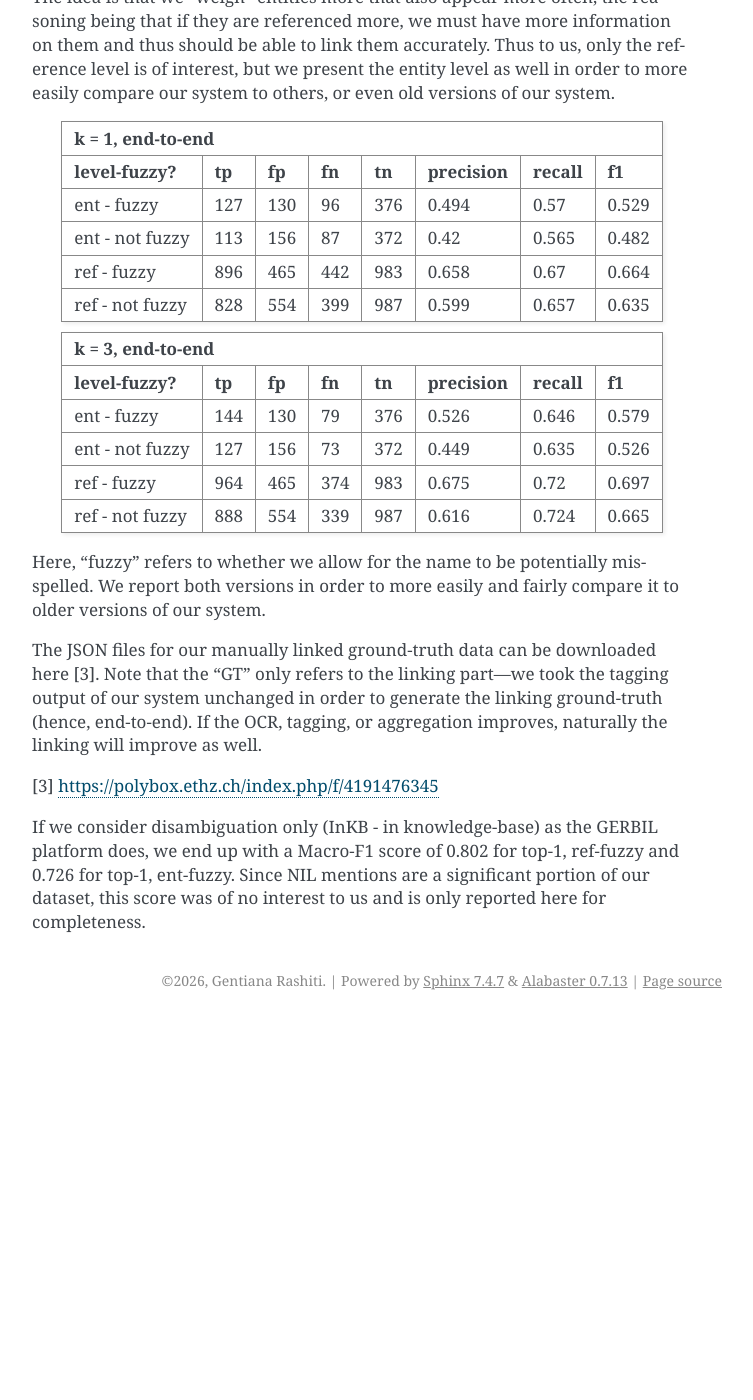
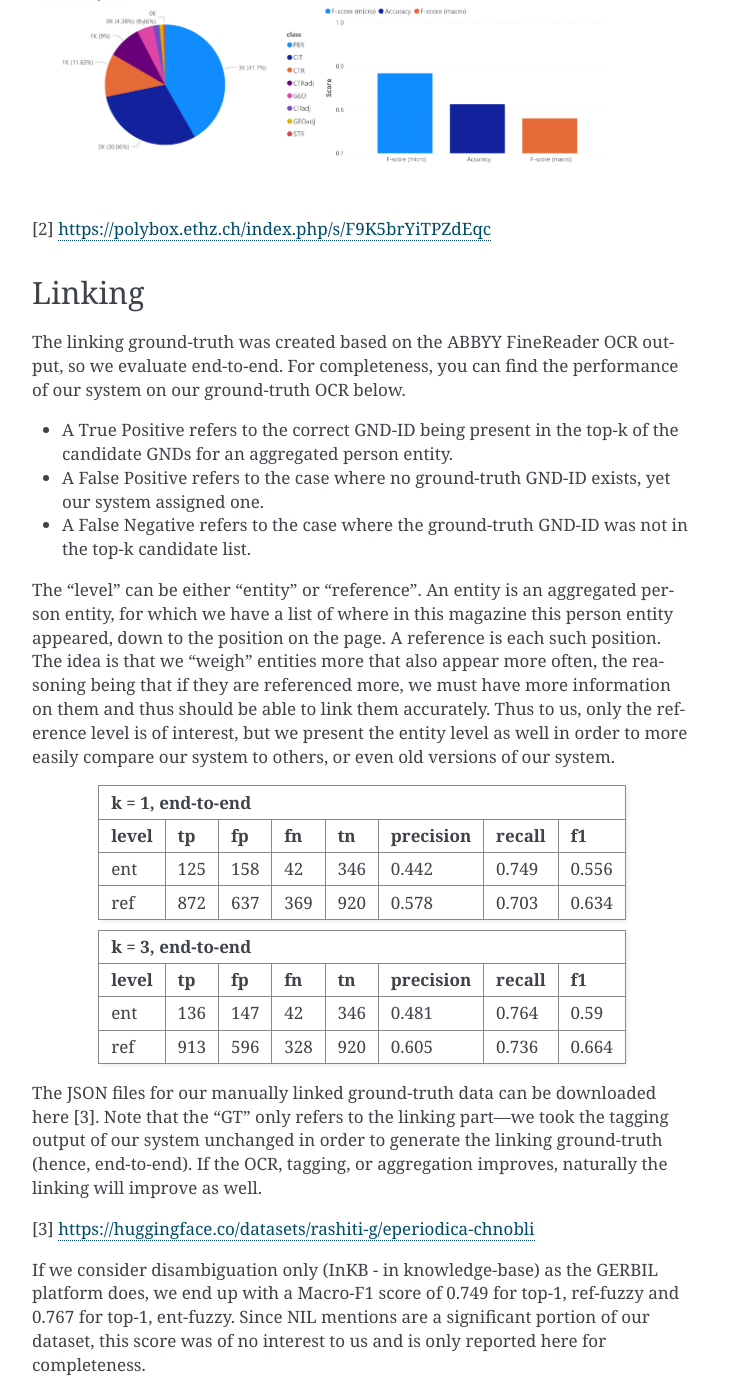
Before and after one commit to eth-library/CHNOBLi, a Sphinx documentation site: the page built from docs/source/ground_truth.rst, in a window 1280 px wide and 1400 px high, scrolled down 1812 px. Shown: the whole window, without its empty margins (388-1141 px from the left). Built offline with Sphinx 7.4.7, drawn with Linux system fonts in a browser that asks for light colours; before the commit the page ends 2832 px from its top, so only the background shows below that; some of the changed text lies outside the part shown.

Commit message:
remove zlp from eval, update links

```diff
--- a/docs/source/ground_truth.rst
+++ b/docs/source/ground_truth.rst
@@ -12,44 +12,33 @@
 
 The calculated character error rate (CER) results from comparing this ground-truth to the currently online ABBYY FineReader output on E-Periodica.
 
-+---------------------+---------+-------+
-| magazine-year-issue | pages   | CER   |
-+=====================+=========+=======+
-| cmt-1998_076        | 50-69   | 7.71% |
-+---------------------+---------+-------+
-| edu-1897_033        | 175-194 | 2.51% |
-+---------------------+---------+-------+
-| fsi-1930_000        | 105-124 | 5.40% |
-+---------------------+---------+-------+
-| gfr-1901_056        | 305-324 | 1.52% |
-+---------------------+---------+-------+
-| hvg-1960_059        | 78-97   | 1.08% |
-+---------------------+---------+-------+
-| obl-2004_000        | 1-20    | 2.41% |
-+---------------------+---------+-------+
-| rep-1896_008        | 409-428 | 7.48% |
-+---------------------+---------+-------+
-| tjb-1955_030        | 45-64   | 1.99% |
-+---------------------+---------+-------+
-| woh-1982_057        | 1-20    | 2.23% |
-+---------------------+---------+-------+
-| zlp-1948_026        | 75-94   | 0.88% |
-+---------------------+---------+-------+
-| zut-2019_139        | 206-225 | 0.90% |
-+---------------------+---------+-------+
+===================  =======  =====
+Magazine-Year-Issue  Pages    CER
+===================  =======  =====
+cmt-1998_076         50-69    7.71%
+edu-1897_033         175-194  2.51%
+fsi-1930_000         105-124  5.40%
+gfr-1901_056         305-324  1.52%
+hvg-1960_059         78-97    1.08%
+obl-2004_000         1-20     2.41%
+rep-1896_008         409-428  7.48%
+tjb-1955_030         45-64    1.99%
+woh-1982_057         1-20     2.23%
+zut-2019_139         206-225  0.90%
+===================  =======  =====
 
 Regarding the unusually high CER for cmt and rep: Both are French magazines, and ABBYY FineReader incorrectly removes all é, à, è, and ç characters. Moreover, it did not correctly set the apostrophes for words such as "c'est", instead opting for "c est". On the other hand, fsi simply has many ads where the reading order and characters are more difficult to determine.
 
-[1] https://polybox.ethz.ch/index.php/f/4191486309
+[1] https://polybox.ethz.ch/index.php/s/kQdNd4ao38gYBAK
 
 Tagging
 -------
 Tagging with FlairNLP was evaluated using a different set of pages than linking and OCR. We tagged using DET and BIO tagging, which are later combined for aggregation and linking. The ground-truth for these pages is available here [2]. The figures below show the occurrences of the different classes as well as their performance.
 
-.. figure:: chnobli_evaluation_tagging-DET.png
-.. figure:: chnobli_evaluation_tagging-BIO.png
+.. figure:: _static/chnobli_evaluation_tagging-DET.png
+.. figure:: _static/chnobli_evaluation_tagging-BIO.png
 
-[2] https://polybox.ethz.ch/index.php/f/4199333713
+[2] https://polybox.ethz.ch/index.php/s/F9K5brYiTPZdEqc
 
 Linking
 -------
@@ -61,38 +50,28 @@
 
 The "level" can be either "entity" or "reference". An entity is an aggregated person entity, for which we have a list of where in this magazine this person entity appeared, down to the position on the page. A reference is each such position. The idea is that we "weigh" entities more that also appear more often, the reasoning being that if they are referenced more, we must have more information on them and thus should be able to link them accurately. Thus to us, only the reference level is of interest, but we present the entity level as well in order to more easily compare our system to others, or even old versions of our system.
 
-+-----------------------------------------------------------+
-| k = 1, end-to-end                                         |
-+-----------------+-----+---+---+---+---------+-------+-----+
-|level-fuzzy?     | tp  |fp |fn |tn |precision|recall |f1   |
-+=================+=====+===+===+===+=========+=======+=====+
-|ent - fuzzy      |127  |130|96 |376|0.494    |0.57   |0.529|
-+-----------------+-----+---+---+---+---------+-------+-----+
-|ent - not fuzzy  |113  |156|87 |372|0.42     |0.565  |0.482|
-+-----------------+-----+---+---+---+---------+-------+-----+
-|ref - fuzzy      |896  |465|442|983|0.658    |0.67   |0.664|
-+-----------------+-----+---+---+---+---------+-------+-----+
-|ref - not fuzzy  |828  |554|399|987|0.599    |0.657  |0.635|
-+-----------------+-----+---+---+---+---------+-------+-----+
++-----------------------------------------------+
+| k = 1, end-to-end                             |
++-----+-----+---+---+---+---------+-------+-----+
+|level| tp  |fp |fn |tn |precision|recall |f1   |
++=====+=====+===+===+===+=========+=======+=====+
+|ent  |125  |158|42 |346|0.442    |0.749  |0.556|
++-----+-----+---+---+---+---------+-------+-----+
+|ref  |872  |637|369|920|0.578    |0.703  |0.634|
++-----+-----+---+---+---+---------+-------+-----+
 
-+-----------------------------------------------------------+
-| k = 3, end-to-end                                         |
-+-----------------+-----+---+---+---+---------+-------+-----+
-|level-fuzzy?     | tp  |fp |fn |tn |precision|recall |f1   |
-+=================+=====+===+===+===+=========+=======+=====+
-|ent - fuzzy      |144  |130|79 |376|0.526    |0.646  |0.579|
-+-----------------+-----+---+---+---+---------+-------+-----+
-|ent - not fuzzy  |127  |156|73 |372|0.449    |0.635  |0.526|
-+-----------------+-----+---+---+---+---------+-------+-----+
-|ref - fuzzy      |964  |465|374|983|0.675    |0.72   |0.697|
-+-----------------+-----+---+---+---+---------+-------+-----+
-|ref - not fuzzy  |888  |554|339|987|0.616    |0.724  |0.665|
-+-----------------+-----+---+---+---+---------+-------+-----+
-
-Here, "fuzzy" refers to whether we allow for the name to be potentially misspelled. We report both versions in order to more easily and fairly compare it to older versions of our system.
++-----------------------------------------------+
+| k = 3, end-to-end                             |
++-----+-----+---+---+---+---------+-------+-----+
+|level| tp  |fp |fn |tn |precision|recall |f1   |
++=====+=====+===+===+===+=========+=======+=====+
+|ent  |136  |147|42 |346|0.481    |0.764  |0.59 |
++-----+-----+---+---+---+---------+-------+-----+
+|ref  |913  |596|328|920|0.605    |0.736  |0.664|
++-----+-----+---+---+---+---------+-------+-----+
 
 The JSON files for our manually linked ground-truth data can be downloaded here [3]. Note that the "GT" only refers to the linking part—we took the tagging output of our system unchanged in order to generate the linking ground-truth (hence, end-to-end). If the OCR, tagging, or aggregation improves, naturally the linking will improve as well.
 
-[3] https://polybox.ethz.ch/index.php/f/4191476345
+[3] https://huggingface.co/datasets/rashiti-g/eperiodica-chnobli
 
-If we consider disambiguation only (InKB - in knowledge-base) as the GERBIL platform does, we end up with a Macro-F1 score of 0.802 for top-1, ref-fuzzy and 0.726 for top-1, ent-fuzzy. Since NIL mentions are a significant portion of our dataset, this score was of no interest to us and is only reported here for completeness.
+If we consider disambiguation only (InKB - in knowledge-base) as the GERBIL platform does, we end up with a Macro-F1 score of 0.749 for top-1, ref-fuzzy and 0.767 for top-1, ent-fuzzy. Since NIL mentions are a significant portion of our dataset, this score was of no interest to us and is only reported here for completeness.
```
